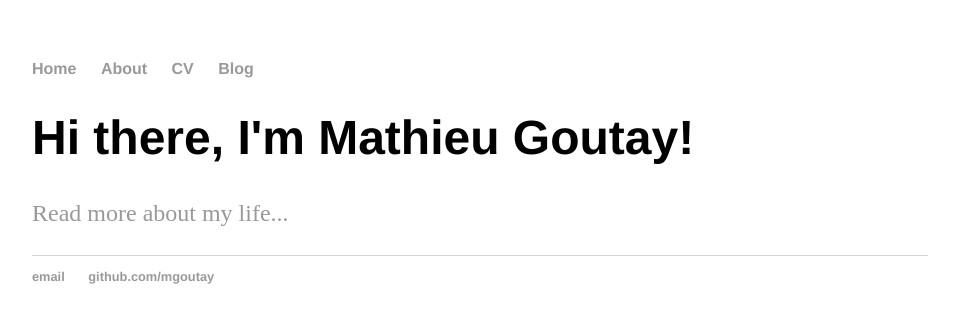
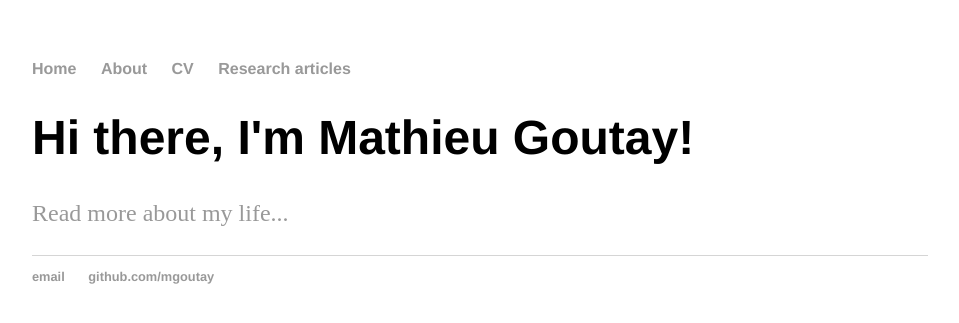
Before and after one commit to mgoutay/mgoutay.github.io, a Jekyll site: the page built from index.html, in a window 1280 px wide. Shown: the top 323 px of the page, without its empty margins (160-1119 px from the left). Built offline with Jekyll 4.4.1, drawn with Linux system fonts in a browser that asks for light colours.

Commit message:
Update default.html

```diff
--- a/_layouts/default.html
+++ b/_layouts/default.html
@@ -11,7 +11,7 @@
         		<li><a href="/">Home</a></li>
 	        	<li><a href="/about">About</a></li>
         		<li><a href="/cv">CV</a></li>
-        		<li><a href="/blog">Blog</a></li>
+        		<li><a href="/articles"> Research articles</a></li>
     		</ul>
 		</nav>
 		<div class="container">
```
